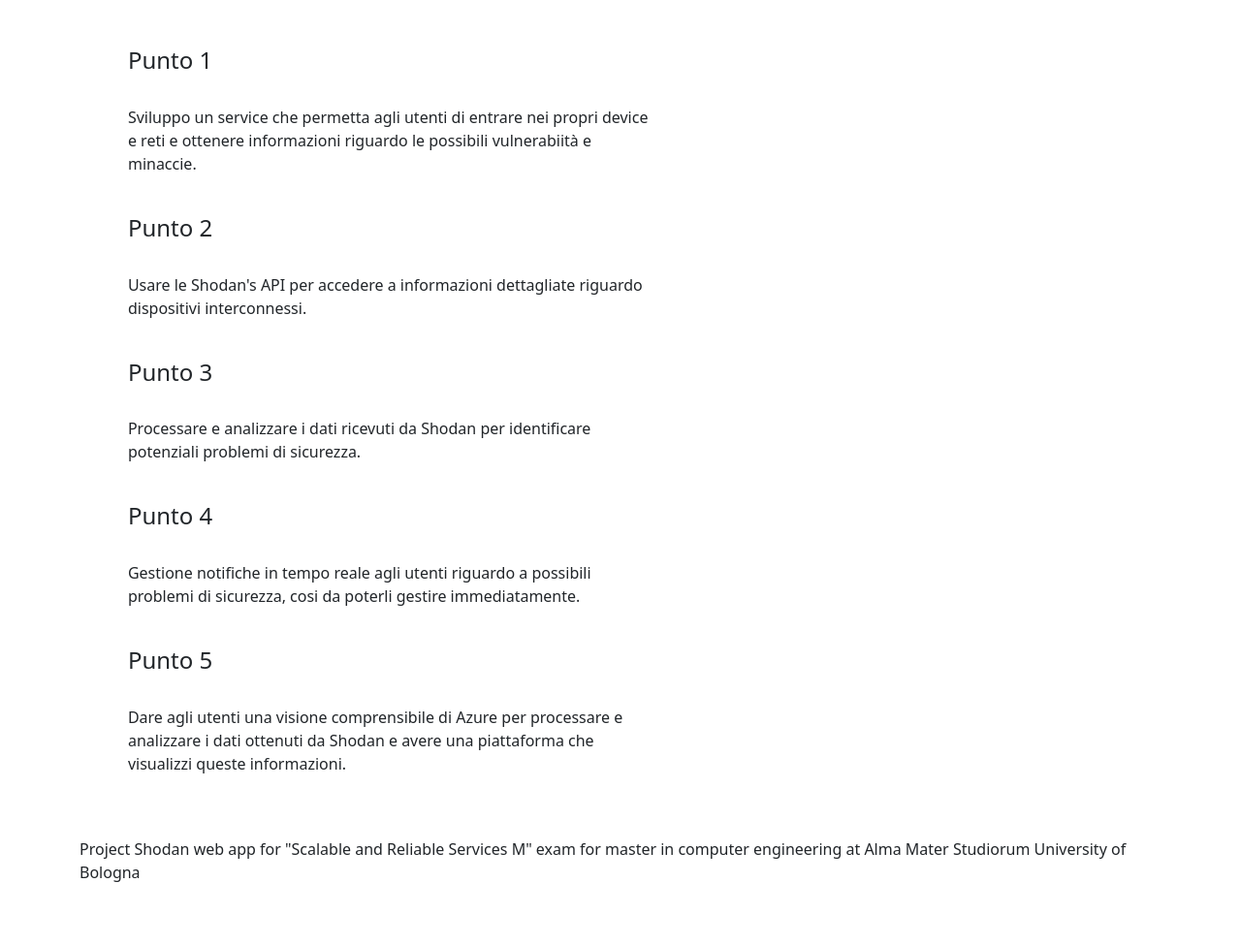
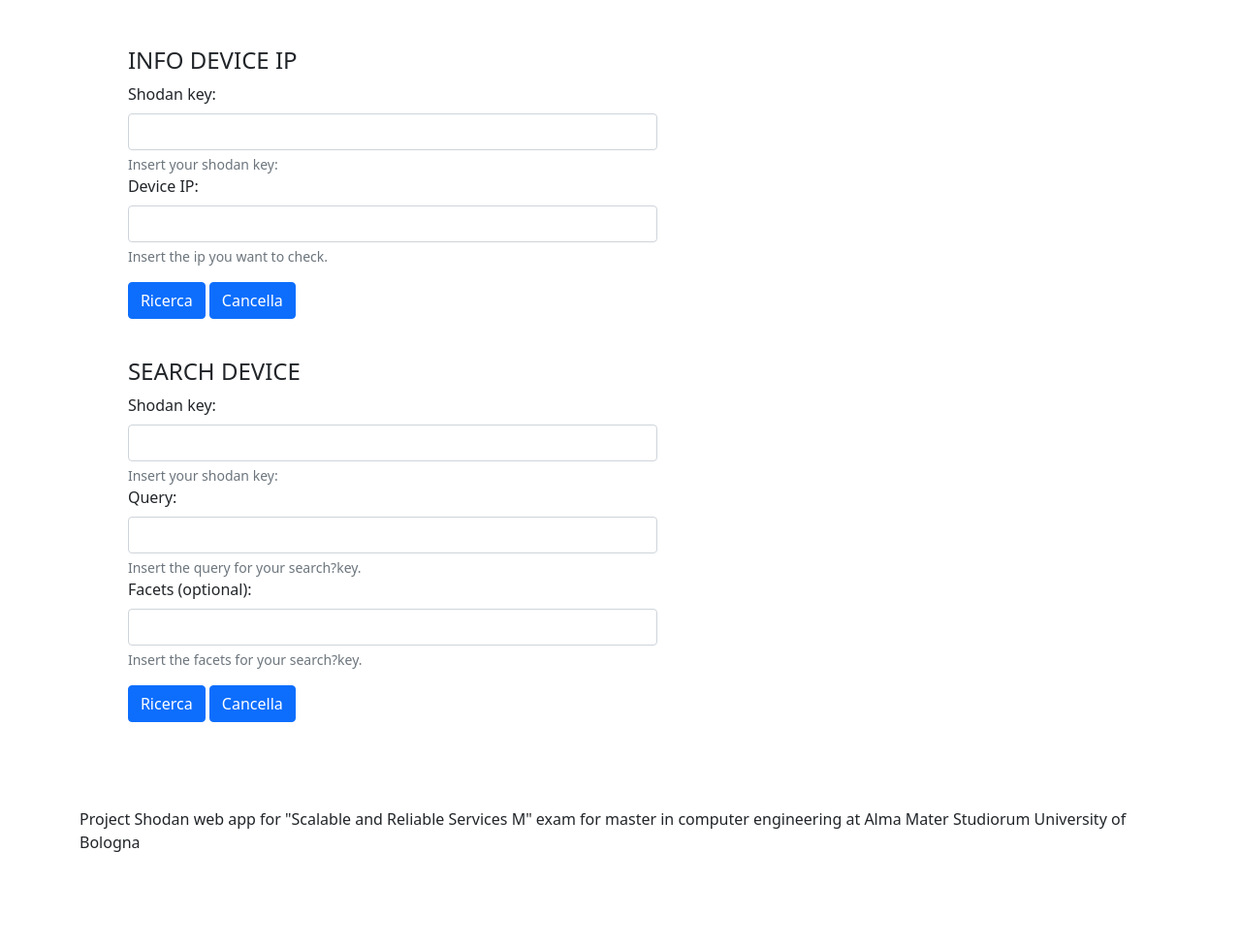
Before and after one commit to ShodanWebAppProject/ShodanWebApp, a Flask app: page / in a window 1280 px wide. Shown: the part 193-1169 px from the top of the page at 97% size. After the commit the page ends 1072 px from the top, so only its background shows below. Run offline with Flask 3, Linux system fonts and the light colour scheme.

Commit message:
increase web app

```diff
--- a/app.py
+++ b/app.py
@@ -2,13 +2,19 @@
 
 from flask import Flask, render_template, json, request, session
 
-
 app = Flask(__name__)
-
 
 @app.route('/')
 def main():
     return render_template('index.html')
 
+@app.route('/signUp')
+def registration():
+    return render_template('signUp.html')
+
+@app.route('/signIn')
+def login():
+    return render_template('signIn.html')
+
 if __name__ == "__main__":
     app.run()
--- a/templates/index.html
+++ b/templates/index.html
@@ -10,6 +10,100 @@
 			integrity="sha384-1BmE4kWBq78iYhFldvKuhfTAU6auU8tT94WrHftjDbrCEXSU1oBoqyl2QvZ6jIW3"
 			crossorigin="anonymous"
 		/>
+
+
+		<script>
+			Object.prototype.prettyPrint = function(){
+			var jsonLine = /^( *)("[\w]+": )?("[^"]*"|[\w.+-]*)?([,[{])?$/mg;
+			var replacer = function(match, pIndent, pKey, pVal, pEnd) {
+				var key = '<span class="json-key" style="color: brown">',
+					val = '<span class="json-value" style="color: navy">',
+					str = '<span class="json-string" style="color: olive">',
+					r = pIndent || '';
+				if (pKey)
+					r = r + key + pKey.replace(/[": ]/g, '') + '</span>: ';
+				if (pVal)
+					r = r + (pVal[0] == '"' ? str : val) + pVal + '</span>';
+				return r + (pEnd || '');
+			};
+
+			return JSON.stringify(this, null, 3)
+					.replace(/&/g, '&amp;').replace(/\\"/g, '&quot;')
+					.replace(/</g, '&lt;').replace(/>/g, '&gt;')
+					.replace(jsonLine, replacer);
+		}
+
+
+			function restapiSearch()
+			{
+				var query=document.getElementById("exampleInputQuery").value;
+				var facets=document.getElementById("exampleInputFacets").value;
+				var url="https://api.shodan.io/shodan/host/search?key=tJiMTHh65vvJsgg4AaBtRRMZ844LFPpV&query='"+query+"'&facets='"+facets+"'";
+				var xhttp = new XMLHttpRequest();
+				xhttp.onreadystatechange = function() {
+					if (this.readyState == 4 && this.status == 200) {
+						console.log("message incoming")
+						// Typical action to be performed when the document is ready:
+						var response = xhttp.responseText;
+						//console.log("ok"+response);
+
+						//document.getElementById("resultTEST").innerHTML=response+"<br>";
+
+						const obj = JSON.parse(response);
+						document.getElementById("json").innerHTML=obj.prettyPrint();
+
+						//document.getElementById("resultTEST").innerHTML+="<b>asn</b>: "+obj.asn+"<br>"+"<b>ip</b>: "+obj.ip_str+"<br>"+"<b>City</b>: "+obj.city+"("+obj.region_code+")"+"<br>"+"<b>Country</b>: "
+						//+obj.country_name+"("+obj.country_code+")"+"<br>"+"<b>Domains</b>: "+obj.domains+"<br>"+"<b>Transport</b>: "+obj.transport+"<br>";
+
+					}
+				};
+
+				console.log(url);
+				xhttp.open("GET", url, true);
+
+				xhttp.send();
+			}
+
+			function restapiIP()
+			{
+				var x = document.getElementById("exampleInputIp").value;
+				var url="https://api.shodan.io/shodan/host/"+x+"?key=tJiMTHh65vvJsgg4AaBtRRMZ844LFPpV"
+				var xhttp = new XMLHttpRequest();
+				xhttp.onreadystatechange = function() {
+					if (this.readyState == 4 && this.status == 200) {
+						console.log("message incoming")
+						// Typical action to be performed when the document is ready:
+						var response = xhttp.responseText;
+						//console.log("ok"+response);
+
+						//document.getElementById("resultTEST").innerHTML=response+"<br>";
+
+						const obj = JSON.parse(response);
+						document.getElementById("jsonIP").innerHTML=obj.prettyPrint();
+
+						//document.getElementById("resultTEST").innerHTML+="<b>asn</b>: "+obj.asn+"<br>"+"<b>ip</b>: "+obj.ip_str+"<br>"+"<b>City</b>: "+obj.city+"("+obj.region_code+")"+"<br>"+"<b>Country</b>: "
+						//+obj.country_name+"("+obj.country_code+")"+"<br>"+"<b>Domains</b>: "+obj.domains+"<br>"+"<b>Transport</b>: "+obj.transport+"<br>";
+
+					}
+				};
+
+				console.log(url);
+				xhttp.open("GET", url, true);
+
+				xhttp.send();
+
+			}
+
+			function deleteIP()
+			{
+				document.getElementById("jsonIP").innerHTML="";
+			}
+
+			function deleteSearch()
+			{
+				document.getElementById("jsonSearch").innerHTML="";
+			}
+		</script>
 	</head>
 
 	<body>
@@ -18,9 +112,7 @@
 
 			<header class="header">
 
-				<nav
-					class="border-bottom flex-wrap mb-4 py-3 d-flex justify-content-center"
-				>
+				<nav class="border-bottom flex-wrap mb-4 py-3 d-flex justify-content-center">
 					<a
 						href="/"
 						class="text-dark text-decoration-none mb-3 mb-md-0 d-flex align-items-center me-md-auto"
@@ -33,10 +125,10 @@
 							<a href="/" class="nav-link active" aria-current="page">Home</a>
 						</li>
 						<li class="nav-item">
-							<a href="/signup" class="nav-link">Signup</a>
+							<a href="/signUp" class="nav-link">Signup</a>
 						</li>
 						<li class="nav-item">
-							<a href="/signin" class="nav-link">Sign In</a>
+							<a href="/signIn" class="nav-link">Sign In</a>
 						</li>
 					</ul>
 
@@ -48,38 +140,48 @@
 
 				<div class="col-lg-6">
 
-					<h4>Punto 1</h4>
+					<h4>INFO DEVICE IP</h4>
+					<form>
+						<div class="mb-3">
+							<label for="exampleInputKey" class="form-label">Shodan key:</label>
+							<input type="text" class="form-control" id="exampleInputKey" aria-describedby="inputKey" required>
+							<div id="inputKey" class="form-text">Insert your shodan key:</div>
 
-					<p>
-						Sviluppo un service che permetta agli utenti di entrare nei propri device e reti e ottenere informazioni riguardo le possibili vulnerabiità e minaccie.
-					</p>
-
-					<h4>Punto 2</h4>
-
-					<p>
-						Usare le Shodan's API per accedere a informazioni dettagliate riguardo dispositivi interconnessi.
-					</p>
+							<label for="exampleInputIp" class="form-label">Device IP:</label>
+							<input type="text" class="form-control" id="exampleInputIp" aria-describedby="inputIP">
+							<div id="inputIP" class="form-text">Insert the ip you want to check.</div>
+						</div>
+						<div class="buttons">
+							<button type="button" onclick="restapiIP()" class="btn btn-primary">Ricerca</button>
+							<button type="button" onclick="deleteIP()" class="btn btn-primary">Cancella</button>
+						</div>
+					</form>
+					<pre id="jsonIP"></pre>
 
 
-					<h4>Punto 3</h4>
+					<h4>SEARCH DEVICE</h4>
+					<form>
+						<div class="mb-3">
+							<label for="exampleInputKey" class="form-label">Shodan key:</label>
+							<input type="text" class="form-control" id="exampleInputKey" aria-describedby="inputKey" required>
+							<div id="inputKey" class="form-text">Insert your shodan key:</div>
 
-					<p>
-						Processare e analizzare i dati ricevuti da Shodan per identificare potenziali problemi di sicurezza.
-					</p>
+							<label for="exampleInputQuery" class="form-label">Query:</label>
+							<input type="text" class="form-control" id="exampleInputQuery" aria-describedby="inputQuery">
+							<div id="inputQuery" class="form-text">Insert the query for your search?key.</div>
+
+							<label for="exampleInputFacets" class="form-label">Facets (optional):</label>
+							<input type="text" class="form-control" id="exampleInputFacets" aria-describedby="inputFacets">
+							<div id="inputFacets" class="form-text">Insert the facets for your search?key.</div>
+						</div>
+						<div class="buttons">
+							<button type="button" onclick="restapiSearch()" class="btn btn-primary">Ricerca</button>
+							<button type="button" onclick="deleteSearch()" class="btn btn-primary">Cancella</button>
+						</div>
+					</form>
+					<pre id="jsonSearch"></pre>
 
 
-					<h4>Punto 4</h4>
-
-					<p>
-						Gestione notifiche in tempo reale agli utenti riguardo a possibili problemi di sicurezza, cosi da poterli gestire immediatamente.
-					</p>
-
-
-					<h4>Punto 5</h4>
-
-					<p>
-						Dare agli utenti una visione comprensibile di Azure per processare e analizzare i dati ottenuti da Shodan e avere una piattaforma che visualizzi queste informazioni.
-					</p>
 
 				</div>
 
```
Also changed, not shown: templates/signIn.html (added, +98 -0 lines), templates/signUp.html (added, +98 -0 lines).
